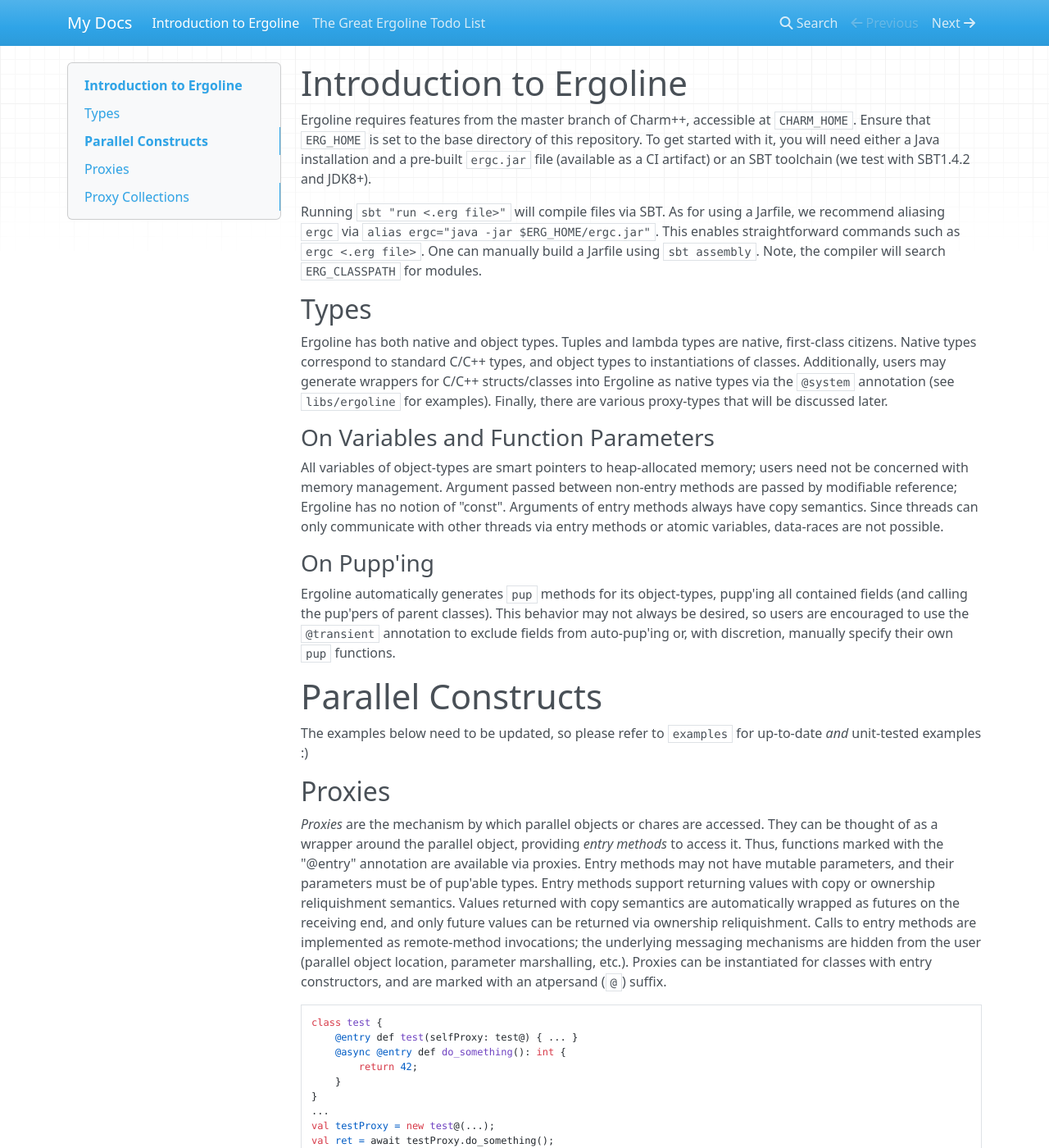
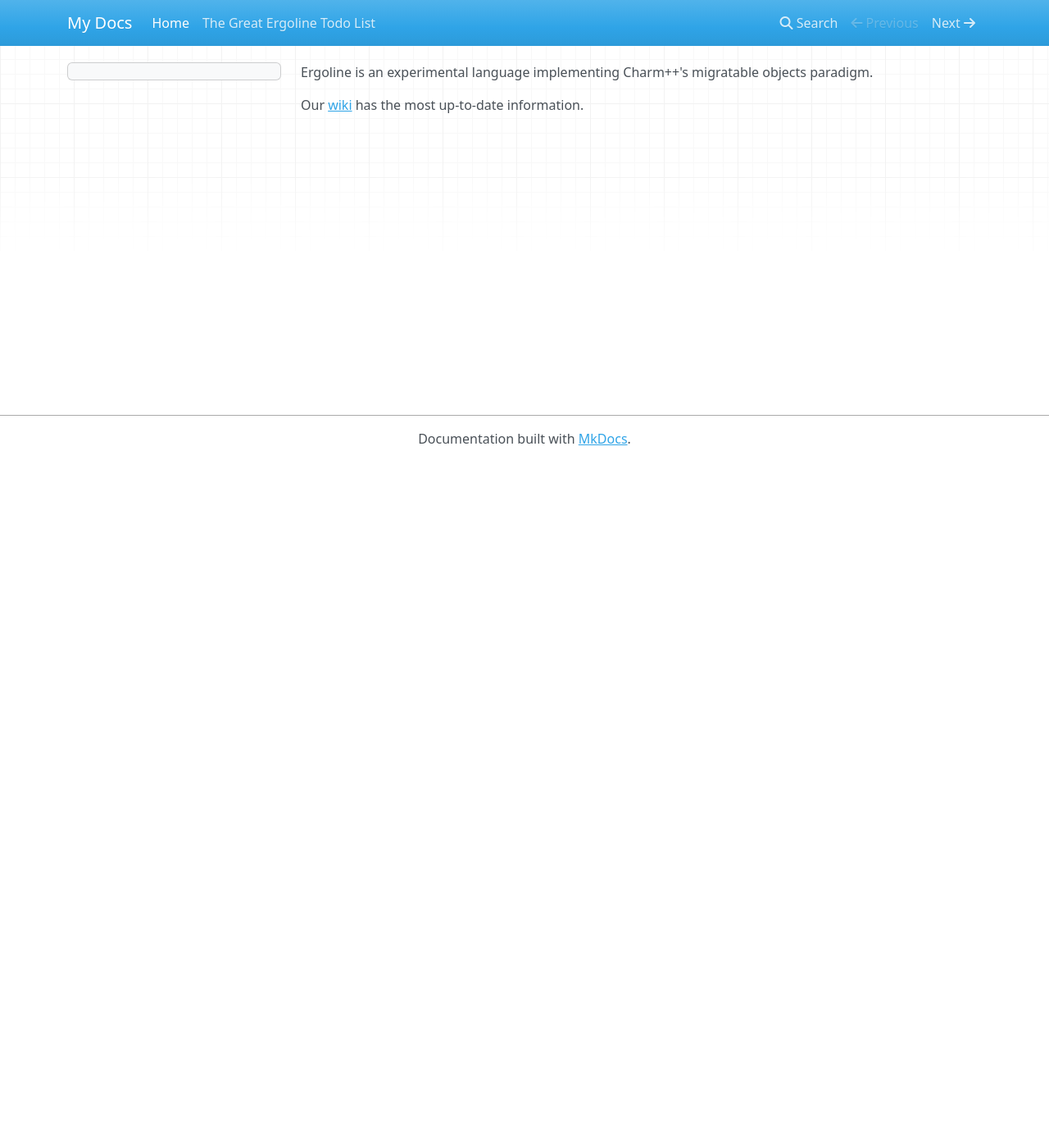
Before and after one commit to jszaday/ergoline, an MkDocs documentation site: the page built from docs/index.md, in a window 1280 px wide and 1400 px high. Shown: the whole window at 82% size. Built offline with MkDocs 1.6.1, drawn with Linux system fonts in a browser that asks for light colours; nearby versions of some CDN libraries; some of the changed text lies outside the part shown.

Commit message:
Update index.md

```diff
--- a/docs/index.md
+++ b/docs/index.md
@@ -1,40 +1,3 @@
-# Introduction to Ergoline
-Ergoline requires features from the master branch of Charm++, accessible at `CHARM_HOME`. Ensure that `ERG_HOME` is set to the base directory of this repository. To get started with it, you will need either a Java installation and a pre-built `ergc.jar` file (available as a CI artifact) or an SBT toolchain (we test with SBT1.4.2 and JDK8+).
+Ergoline is an experimental language implementing Charm++'s migratable objects paradigm.
 
-Running `sbt "run <.erg file>"` will compile files via SBT. As for using a Jarfile, we recommend aliasing `ergc` via `alias ergc="java -jar $ERG_HOME/ergc.jar"`. This enables straightforward commands such as `ergc <.erg file>`. One can manually build a Jarfile using `sbt assembly`. Note, the compiler will search `ERG_CLASSPATH` for modules.
-
-## Types
-Ergoline has both native and object types. Tuples and lambda types are native, first-class citizens. Native types correspond to standard C/C++ types, and object types to instantiations of classes. Additionally, users may generate wrappers for C/C++ structs/classes into Ergoline as native types via the `@system` annotation (see `libs/ergoline` for examples). Finally, there are various proxy-types that will be discussed later.
-
-### On Variables and Function Parameters
-All variables of object-types are smart pointers to heap-allocated memory; users need not be concerned with memory management. Argument passed between non-entry methods are passed by modifiable reference; Ergoline has no notion of "const". Arguments of entry methods always have copy semantics. Since threads can only communicate with other threads via entry methods or atomic variables, data-races are not possible.
-
-### On Pupp'ing
-Ergoline automatically generates `pup` methods for its object-types, pupp'ing all contained fields (and calling the pup'pers of parent classes). This behavior may not always be desired, so users are encouraged to use the `@transient` annotation to exclude fields from auto-pup'ing or, with discretion, manually specify their own `pup` functions.
-
-# Parallel Constructs
-The examples below need to be updated, so please refer to `examples` for up-to-date _and_ unit-tested examples :)
-
-## Proxies
-_Proxies_ are the mechanism by which parallel objects or chares are accessed. They can be thought of as a wrapper around the parallel object, providing _entry methods_ to access it. Thus, functions marked with the "@entry" annotation are available via proxies. Entry methods may not have mutable parameters, and their parameters must be of pup'able types. Entry methods support returning values with copy or ownership reliquishment semantics. Values returned with copy semantics are automatically wrapped as futures on the receiving end, and only future values can be returned via ownership reliquishment. Calls to entry methods are implemented as remote-method invocations; the underlying messaging mechanisms are hidden from the user (parallel object location, parameter marshalling, etc.). Proxies can be instantiated for classes with entry constructors, and are marked with an atpersand (`@`) suffix.
-
-    class test {
-        @entry def test(selfProxy: test@) { ... }
-        @async @entry def do_something(): int {
-            return 42;
-        }
-    }
-    ...
-    val testProxy = new test@(...);
-    val ret = await testProxy.do_something();
-
-## Proxy Collections
-Charm++, and thereby Erg, has support for various types of collections of chares. The most generic of these are chare arrays, which have no inherent sizing or placement restrictions. Classes with an appropriate can be instantiated as chare-arrays using the `@array1d` (`@array2d`, etc.) proxy suffix:
-
-    class test {
-        // note a chare array element accepts an element proxy, denoted by [@] (an element) vs @ (the collective)
-        @entry def test(selfProxy: test[@]array1d) { ... }
-    ...
-    val arrProxy: test@array1d = new test@array1d(...);
-
-Likewise for `@nodegroup` and `@group`.
+Our [wiki](https://github.com/jszaday/ergoline/wiki) has the most up-to-date information.
```
